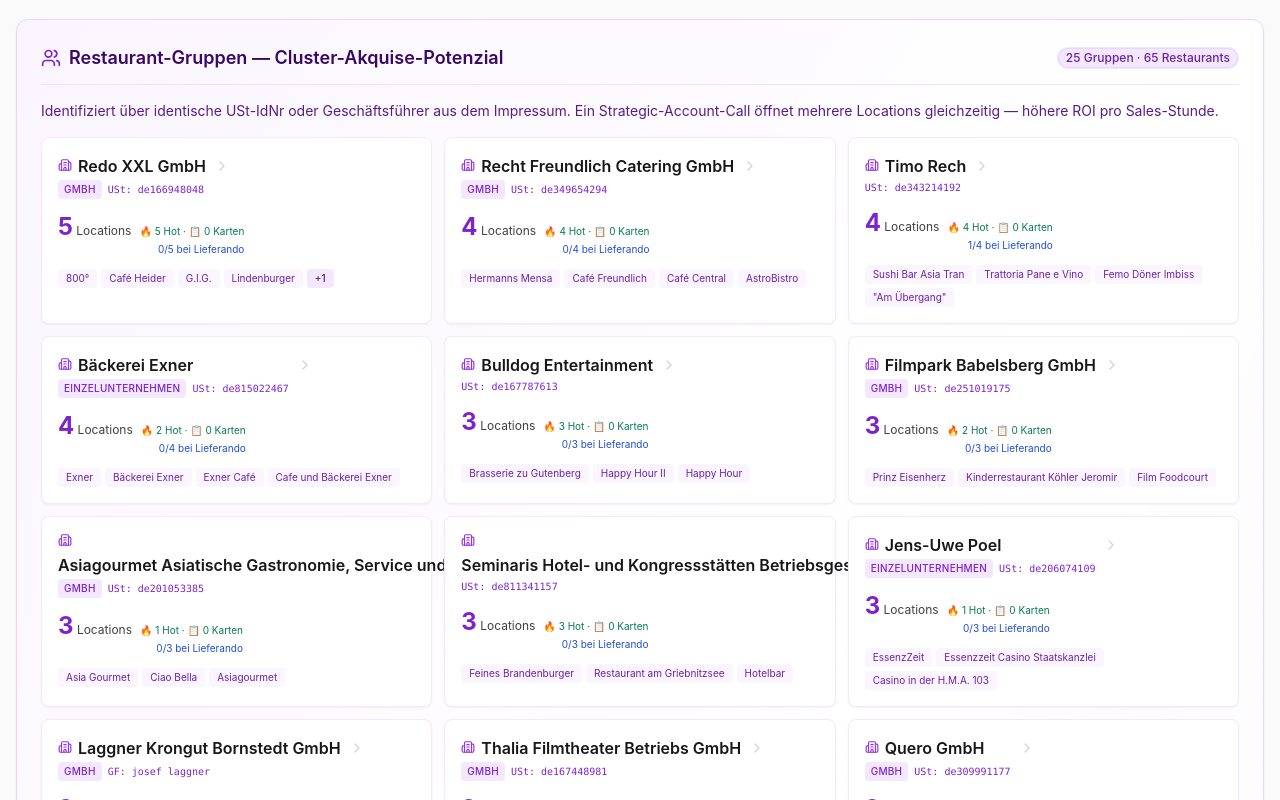
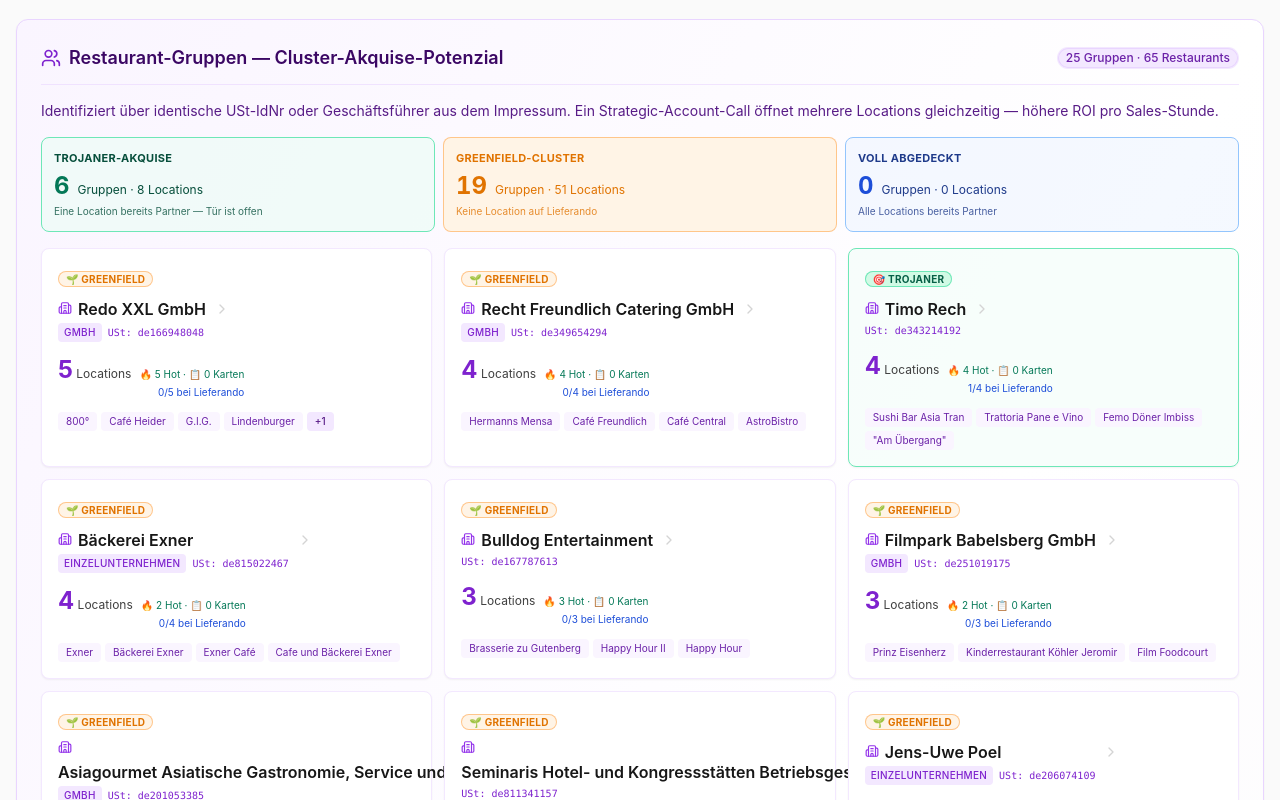
Before and after one commit to Dergeartner/restaurants.proj.mathias.dobbelaere, a Next.js app in the folder web/: page / in a window 1280 px wide. Shown: the part 1740-2540 px from the top of the page. Built offline with nearby package versions, Linux system fonts and the light colour scheme.

Commit message:
Restaurant-Gruppen: Status-Buckets (Trojaner/Greenfield/Voll-Partner) + farbliche Gruppen-Karten

```diff
--- a/web/components/restaurant-gruppen.tsx
+++ b/web/components/restaurant-gruppen.tsx
@@ -113,16 +113,68 @@
         gleichzeitig — höhere ROI pro Sales-Stunde.
       </p>
 
+      {/* Status-Buckets als KPIs */}
+      <div className="mb-4 grid gap-2 sm:grid-cols-3">
+        <StatusKpi
+          color="emerald"
+          label="Trojaner-Akquise"
+          sublabel="Eine Location bereits Partner — Tür ist offen"
+          count={groups.filter((g) => g.on_lieferando > 0 && g.on_lieferando < g.total).length}
+          locations={groups
+            .filter((g) => g.on_lieferando > 0 && g.on_lieferando < g.total)
+            .reduce((s, g) => s + (g.total - g.on_lieferando), 0)}
+        />
+        <StatusKpi
+          color="orange"
+          label="Greenfield-Cluster"
+          sublabel="Keine Location auf Lieferando"
+          count={groups.filter((g) => g.on_lieferando === 0).length}
+          locations={groups
+            .filter((g) => g.on_lieferando === 0)
+            .reduce((s, g) => s + g.total, 0)}
+        />
+        <StatusKpi
+          color="blue"
+          label="Voll abgedeckt"
+          sublabel="Alle Locations bereits Partner"
+          count={groups.filter((g) => g.on_lieferando === g.total).length}
+          locations={groups
+            .filter((g) => g.on_lieferando === g.total)
+            .reduce((s, g) => s + g.total, 0)}
+        />
+      </div>
+
       <div className="grid gap-3 md:grid-cols-2 lg:grid-cols-3">
         {groups.map((g) => {
           const cleanedForm = cleanForm(g.geschaeftsform);
+          const isFullyPartner = g.on_lieferando === g.total;
+          const isTrojan = g.on_lieferando > 0 && g.on_lieferando < g.total;
+          const cardClasses = isFullyPartner
+            ? "border-blue-300 bg-blue-50/50 hover:border-blue-400"
+            : isTrojan
+              ? "border-emerald-300 bg-emerald-50/40 hover:border-emerald-500"
+              : "border-purple-100 bg-white hover:border-purple-300";
+          const statusBadge = isFullyPartner ? (
+            <span className="rounded-full bg-blue-100 px-2 py-0.5 text-[10px] font-bold uppercase tracking-wide text-blue-800 ring-1 ring-inset ring-blue-300">
+              ✓ Voll Partner
+            </span>
+          ) : isTrojan ? (
+            <span className="rounded-full bg-emerald-100 px-2 py-0.5 text-[10px] font-bold uppercase tracking-wide text-emerald-800 ring-1 ring-inset ring-emerald-300">
+              🎯 Trojaner
+            </span>
+          ) : (
+            <span className="rounded-full bg-lieferando-50 px-2 py-0.5 text-[10px] font-bold uppercase tracking-wide text-lieferando-dark ring-1 ring-inset ring-lieferando/40">
+              🌱 Greenfield
+            </span>
+          );
           return (
             <button
               key={g.key}
               type="button"
               onClick={() => setOpenGroup(g)}
-              className="group flex flex-col rounded-lg border border-purple-100 bg-white p-4 text-left shadow-sm transition hover:border-purple-300 hover:shadow-md"
+              className={`group flex flex-col rounded-lg border p-4 text-left shadow-sm transition hover:shadow-md ${cardClasses}`}
             >
+              <div className="mb-2">{statusBadge}</div>
               <div className="flex items-start justify-between gap-2">
                 <div className="min-w-0 flex-1">
                   <div className="flex flex-wrap items-baseline gap-1.5">
@@ -313,6 +365,41 @@
   );
 }
 
+function StatusKpi({
+  color,
+  label,
+  sublabel,
+  count,
+  locations,
+}: {
+  color: "emerald" | "orange" | "blue";
+  label: string;
+  sublabel: string;
+  count: number;
+  locations: number;
+}) {
+  const styles = {
+    emerald: "border-emerald-300 bg-emerald-50/60 text-emerald-900",
+    orange: "border-lieferando/40 bg-lieferando-50 text-lieferando-dark",
+    blue: "border-blue-300 bg-blue-50/60 text-blue-900",
+  }[color];
+  const valueColor = {
+    emerald: "text-emerald-700",
+    orange: "text-lieferando-dark",
+    blue: "text-blue-700",
+  }[color];
+  return (
+    <div className={`rounded-lg border p-3 ${styles}`}>
+      <div className="text-[11px] font-bold uppercase tracking-wide">{label}</div>
+      <div className="mt-1 flex items-baseline gap-2">
+        <span className={`text-2xl font-bold tabular-nums ${valueColor}`}>{count}</span>
+        <span className="text-xs">Gruppen · {locations} Locations</span>
+      </div>
+      <div className="mt-0.5 text-[10px] opacity-80">{sublabel}</div>
+    </div>
+  );
+}
+
 function buildGroup(
   identifier: string,
   type: "ust_id" | "geschaeftsfuehrer",
```
